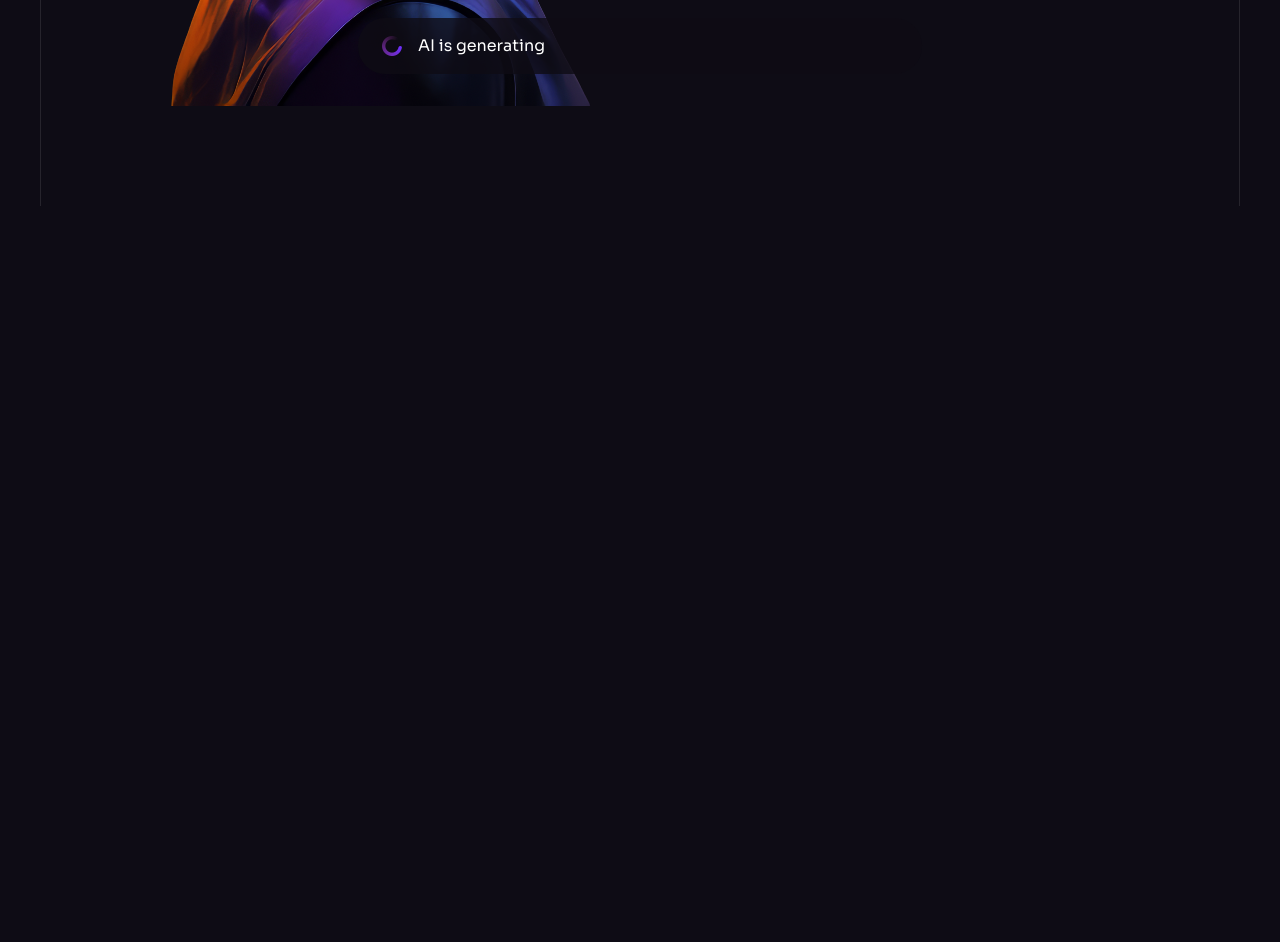
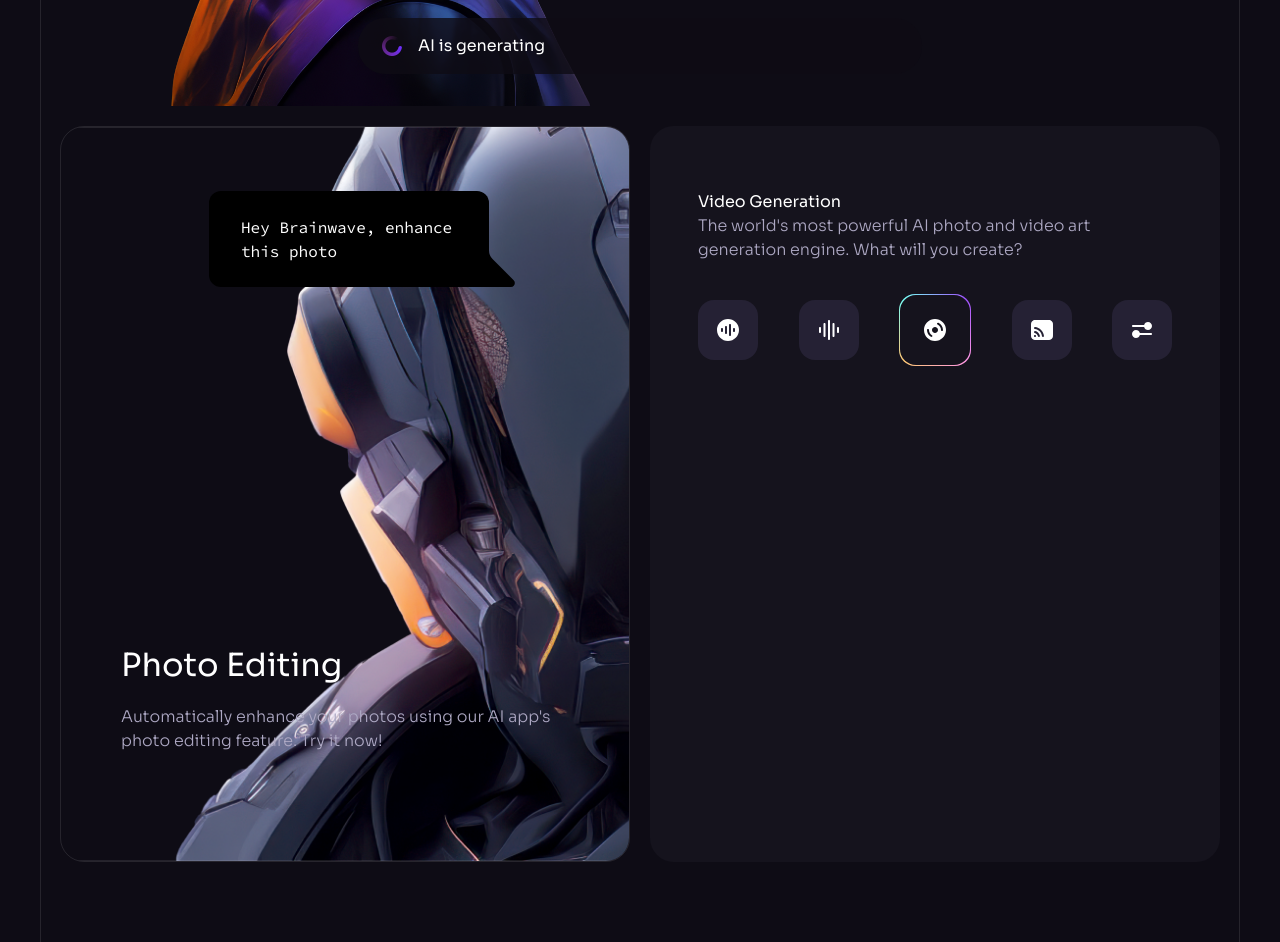
Before and after one commit to Saswati1701/brainwave, a React (Vite) app: page / in a window 1280 px wide. Shown: the part 4760-5702 px from the top of the page. Before the commit the page ends 4966 px from the top, so only its background shows below. Built offline with nearby package versions, Linux system fonts and the light colour scheme.

Commit message:
Services - video generation icon setup

```diff
--- a/src/components/Services.jsx
+++ b/src/components/Services.jsx
@@ -1,8 +1,9 @@
-import { check, service1 } from "../assets"
-import { brainwaveServices } from "../constants"
+import { check, service1, service2 } from "../assets"
+import { brainwaveServices, brainwaveServicesIcons } from "../constants"
 import Generating from "./Generating"
 import Heading from "./Heading"
 import Section from "./Section"
+import {PhotoChatMessage} from "./design/Services"
 
 const Services = () => {
     return(
@@ -31,6 +32,39 @@ const Services = () => {
                         </div>
                         <Generating className="absolute left-4 right-4 bottom-4 border-n-1/10 lg:left-1/2 lg-right-auto lg:bottom-8 lg:-translate-x-1/2"/>
                     </div>
+                    <div className="relative z-1 grid gap-5 lg:grid-cols-2">
+                        <div className="relative min-h-[39rem] border border-n-1/10 rounded-3xl overflow-hidden">
+                            <div className="absolute inset-0">
+                                <img src={service2} alt="robot" className="h-full w-full object-cover" width={630} height={750} />
+                            </div>
+                            <div className="absolute inset-0 flex flex-col justify-end p-8 bg-gradient-to-b from-n-8/0 to-n-8/0 lg:p-15">
+                                <h4 className="h4 mb-4">Photo Editing</h4>
+                                <p className="body-2 mb-[3rem] text-n-3">
+                                    Automatically enhance your photos using our AI app's photo editing feature. Try it now!
+                                </p>
+                            </div>
+                            <PhotoChatMessage/>
+                        </div>
+                        <div className="p-4 bg-n-7 rounded-3xl overflow-hidden lg:min-h-[46rem]">
+                            <div className="py-12 px-4 xl:px-8">
+                                <h4>Video Generation</h4>
+                                <p className="body-2 mb-[2rem] text-n-3">
+                                    The world's most powerful AI photo and video art generation engine. What will you create?
+                                </p>
+                                <ul className="flex items-center justify-between">
+                                    {brainwaveServicesIcons.map((item, index)=>(
+                                        <li
+                                            className={`rounded-2xl flex items-center justify-center
+                                                ${index===2?"w-[3rem] h-[3rem] p-0.25 bg-conic-gradient md:w-[4.5rem] md:h-[4.5rem]":"flex w-10 h-10 bg-n-6 md:w-15 md:h-15"}`}>
+                                            <div className={index===2 ? "flex items-center justify-center w-full h-full bg-n-7 rounded-[1rem]":""}>
+                                                <img src={item} alt={item} width={24} height={24} />
+                                            </div>
+                                        </li>
+                                    ))}
+                                </ul>
+                            </div>
+                        </div>
+                    </div>
                 </div>
             </div>
         </Section>
--- a/src/components/design/Services.jsx
+++ b/src/components/design/Services.jsx
@@ -15,7 +15,7 @@ export const Gradient = () => {
   );
 };
 
-export const PhotChatMessage = () => {
+export const PhotoChatMessage = () => {
   return (
     <div className="absolute top-8 right-8 max-w-[17.5rem] py-6 px-8 bg-black rounded-t-xl rounded-bl-xl font-code text-base lg:top-16 lg:right-[8.75rem] lg:max-w-[17.5rem]">
       Hey Brainwave, enhance this photo
```
